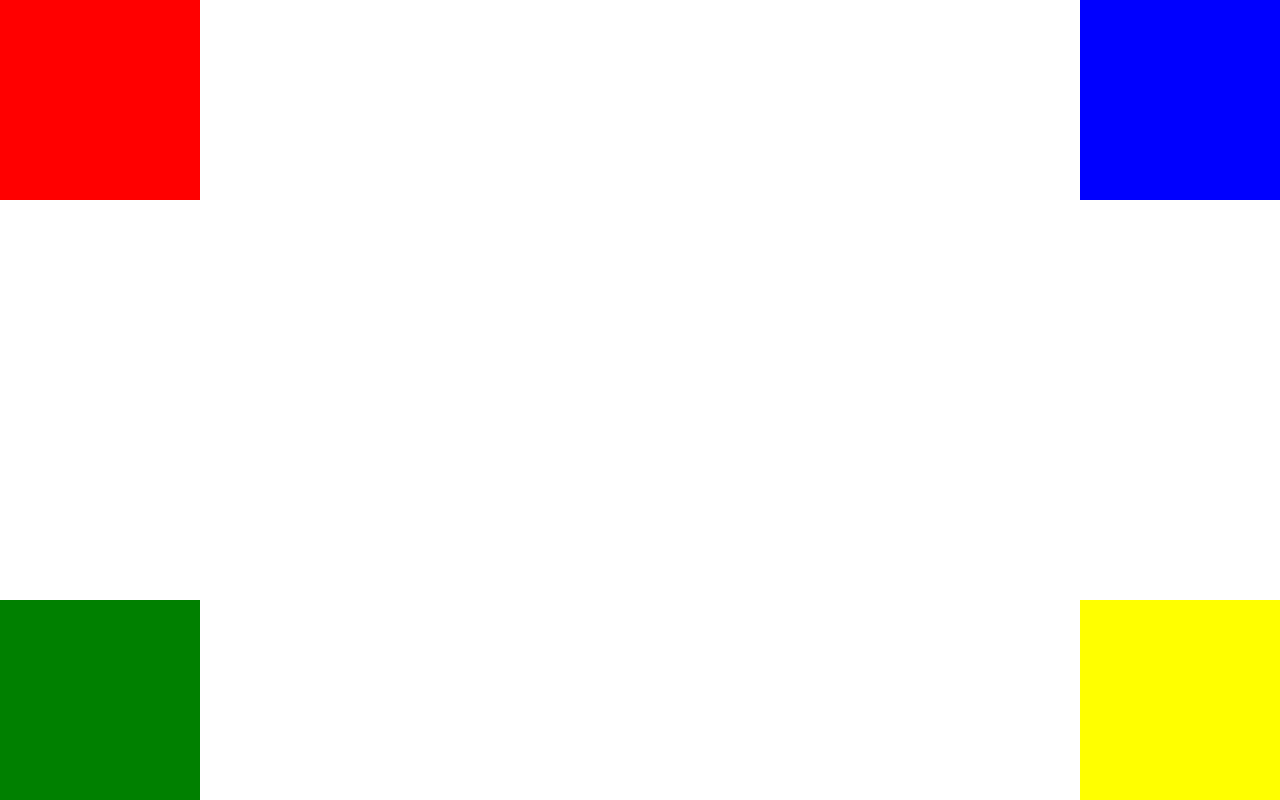
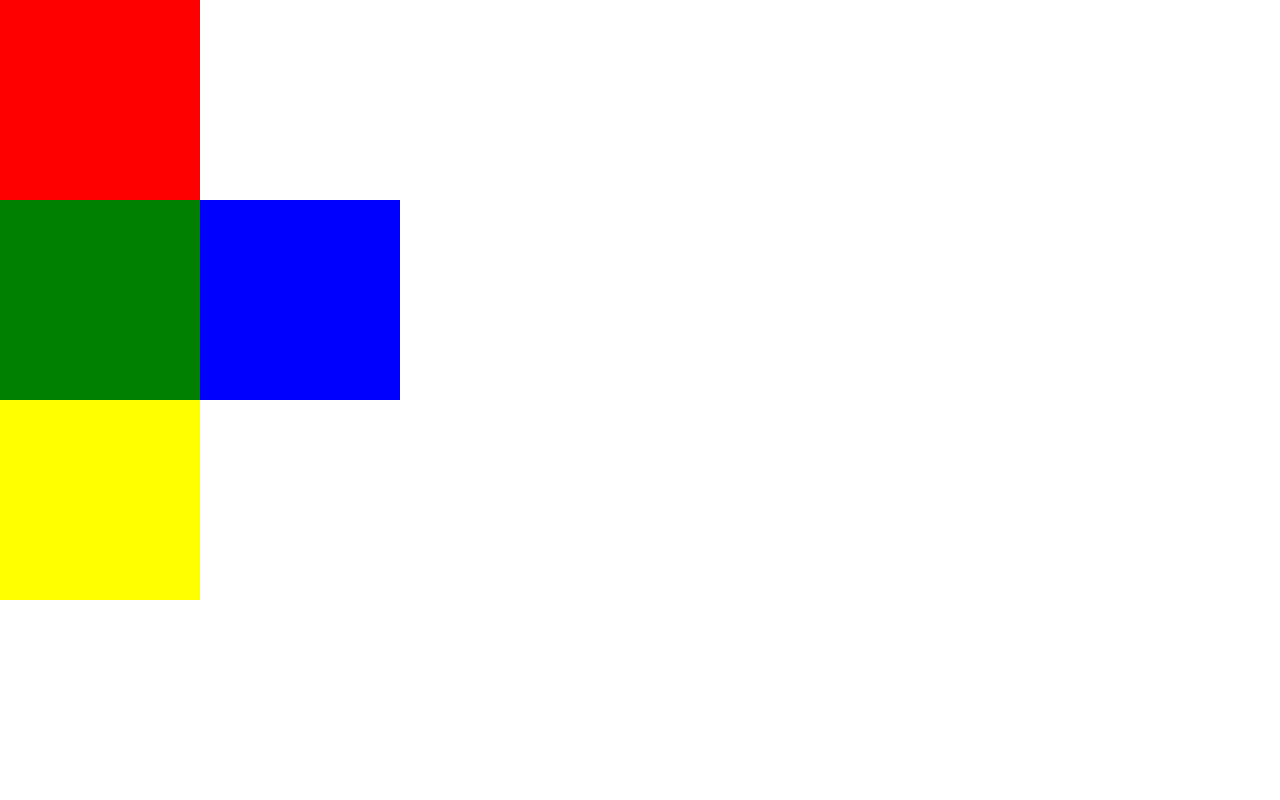
Before and after one commit to RuthLopezPerez/positioning.cajas, a plain HTML site: page index.html in a window 1280 px wide. Drawn offline with Linux system fonts and the light colour scheme.

Commit message:
quinta modificacion

```diff
--- a/css/main.css
+++ b/css/main.css
@@ -12,20 +12,23 @@ div{
 .b{
 	background-color: blue;
 	position: absolute;
-	right: 0px;
-	top: 0px;
+	left: 200px;
+	top: 200px;
 }
 .c{
 	background-color: green;
 	position: absolute;
 	left: 0px;
 	bottom: 0px;
+	top: 200px;
 }
 .d{
 	background-color: yellow;
 	position: absolute;
-	right: 0px;
-	bottom: 0px;
+	left: 0px;
+	top: 400px;
+	bottom: 200px;
+
 }
 .flotante{
 
```
